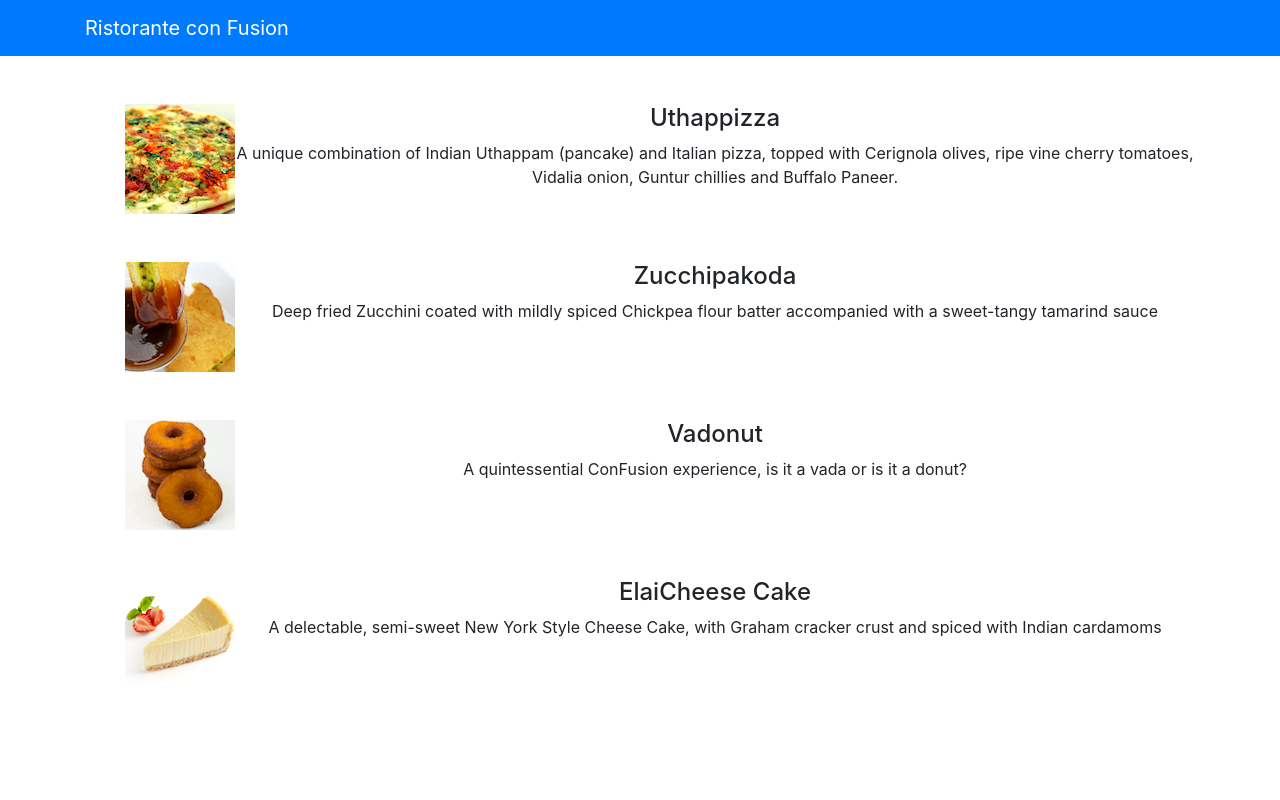
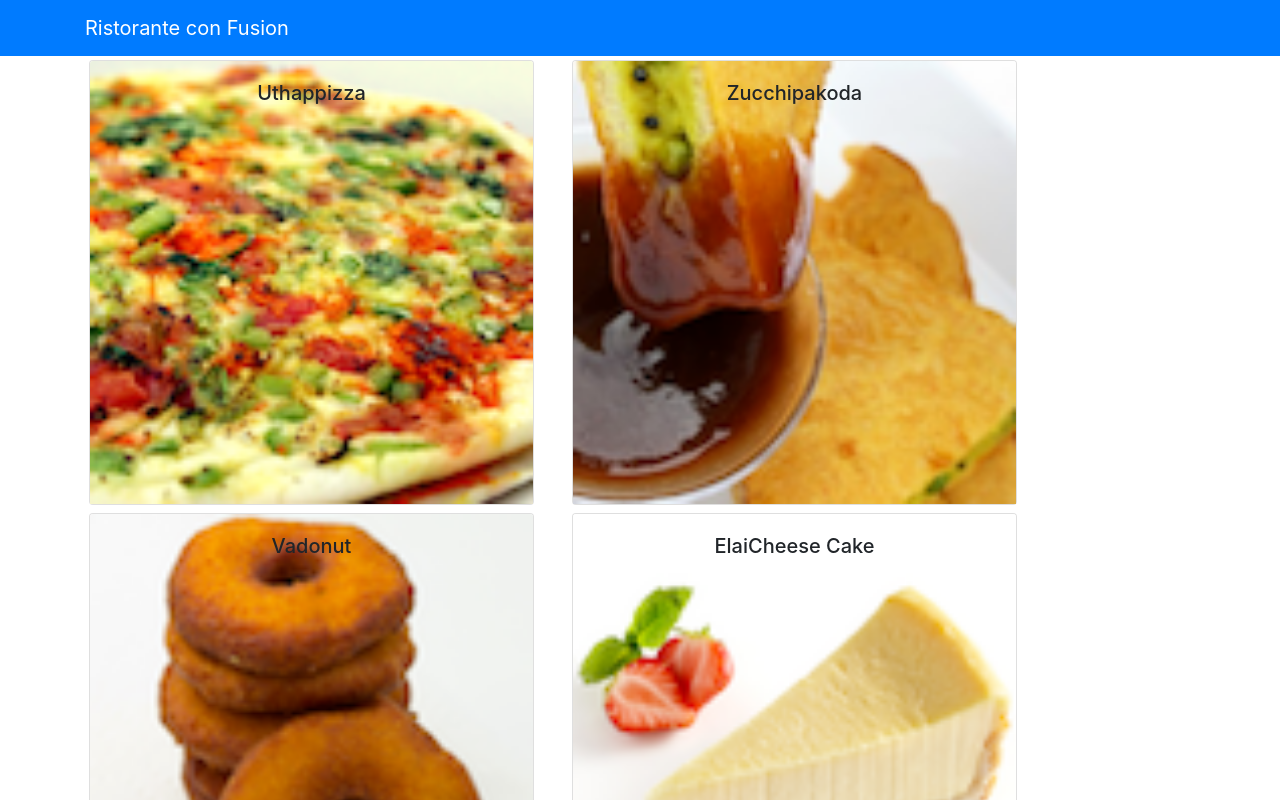
Before and after one commit to pankaj-phogat/React, a React (Create React App) app: page / in a window 1280 px wide. Shown: the top 800 px of the page. Built offline with nearby package versions, Linux system fonts and the light colour scheme.

Commit message:
assignment1 react-components

```diff
--- a/src/App.js
+++ b/src/App.js
@@ -3,9 +3,14 @@ import logo from './logo.svg';
 import Menu from './components/MenuComponent';
 import {Navbar , NavbarBrand} from 'reactstrap';
 import './App.css';
+import { DISHES } from './shared/dishes';
 
 
 class App extends Component{
+  constructor(props){
+    super(props);
+    this.state={dishes:DISHES};
+  }
   render(){
     return(
       <div className="App">
@@ -14,7 +19,7 @@ class App extends Component{
           <NavbarBrand href="/">Ristorante con Fusion</NavbarBrand>
         </div>
         </Navbar>
-        <Menu />
+        <Menu dishes={this.state.dishes} />
       </div>
     );
   }
--- /dev/null
+++ b/src/components/DishdetailComponent.js
@@ -0,0 +1,71 @@
+import React, {Component} from 'react';
+import {
+  Card, CardImg, CardText, CardBody,
+  CardTitle,CardHeader, CardImgOverlay
+} from 'reactstrap';
+
+class DishDetail extends Component{
+	constructor(props){
+		super(props);
+	}
+	renderDish(dish){
+		if(dish!=null){
+			return(
+				<div className="col-md-5 m-1">
+				<Card>
+					<CardImg top width="100%" src={dish.image} alt={dish.name} />
+					<CardBody>
+						<CardTitle>{dish.name}</CardTitle>
+						<CardText>{dish.description}</CardText>
+					</CardBody>
+				</Card>
+				</div>
+			);
+		}
+		else{
+			return(
+				<div></div>
+			);
+		}
+	}
+	renderComments(dish){
+		if(dish!=null){
+			const comments=dish.comments;
+			return(
+				<div className="col-md-5 m-1">
+					<h4 className="text-left">Comments</h4>
+					<ul className="list-unstyled text-left">
+						{
+							comments.map((review)=>{
+								var date=new Date(review.date);
+								date=date.toDateString();
+								return(
+									<li>
+										<p>{review.comment}</p>
+										<p>--<em>{review.author}</em> &nbsp; {date}</p>
+									</li>
+								);
+							})
+						}
+					</ul>
+				</div>
+			);
+		}
+		else{
+			return(
+				<div></div>
+			);
+		}
+	}
+
+	render(){
+		return(
+			<div className="row">
+			{this.renderDish(this.props.selectedDish)}
+			{this.renderComments(this.props.selectedDish)}
+			</div>
+		);
+	}
+}
+
+export default DishDetail;
--- a/src/components/MenuComponent.js
+++ b/src/components/MenuComponent.js
@@ -1,71 +1,41 @@
 import React, {Component} from 'react';
 import {Media} from 'reactstrap';
+import {
+  Card, CardImg, CardText, CardBody,
+  CardTitle,CardHeader, CardImgOverlay
+} from 'reactstrap';
+import DishDetail from './DishdetailComponent.js';
 
 class Menu extends Component{
 	constructor(props){
 		super(props);
-		this.state = {
-            dishes: [
-                {
-                  id: 0,
-                  name:'Uthappizza',
-                  image: 'assets/images/uthappizza.png',
-                  category: 'mains',
-                  label:'Hot',
-                  price:'4.99',
-                  description:'A unique combination of Indian Uthappam (pancake) and Italian pizza, topped with Cerignola olives, ripe vine cherry tomatoes, Vidalia onion, Guntur chillies and Buffalo Paneer.'                        },
-               {
-                  id: 1,
-                  name:'Zucchipakoda',
-                  image: 'assets/images/zucchipakoda.png',
-                  category: 'appetizer',
-                  label:'',
-                  price:'1.99',
-                  description:'Deep fried Zucchini coated with mildly spiced Chickpea flour batter accompanied with a sweet-tangy tamarind sauce'                        },
-               {
-                  id: 2,
-                  name:'Vadonut',
-                  image: 'assets/images/vadonut.png',
-                  category: 'appetizer',
-                  label:'New',
-                  price:'1.99',
-                  description:'A quintessential ConFusion experience, is it a vada or is it a donut?'                        },
-               {
-                  id: 3,
-                  name:'ElaiCheese Cake',
-                  image: 'assets/images/elaicheesecake.png',
-                  category: 'dessert',
-                  label:'',
-                  price:'2.99',
-                  description:'A delectable, semi-sweet New York Style Cheese Cake, with Graham cracker crust and spiced with Indian cardamoms'                        }
-               ]
-        };
+		this.state={
+			selectedDish:null
+		}
 	}
-
+	onDishSelect(dish){
+		this.setState({selectedDish:dish})
+	}
 	render(){
-		const menu=this.state.dishes.map((dish)=>{
+		const menu=this.props.dishes.map((dish)=>{
 			return(
-				<div key={dish.id} className="col-12 mt-5">
-					<Media tag="li">
-						<Media left middle>
-							<Media object src={dish.image} alt={dish.name} />
-						</Media>
-						<Media body>
-							<Media heading> {dish.name} </Media>
-							<p> {dish.description} </p>
-						</Media>
-					</Media>
-				</div>
+				<div key={dish.id} className="col-12 col-md-5 m-1">
+				<Card onClick={()=>this.onDishSelect(dish)}>
+        			<CardImg top width="100%" src={dish.image} alt={dish.name} />
+        			<CardImgOverlay>
+        				<CardTitle><h5>{dish.name}</h5></CardTitle>
+        			</CardImgOverlay>
+      			</Card>
+    			</div>
 			);
 		});
 
 		return(
 			<div className="container">
 				<div className="row">
-					<Media list>
-						{menu}
-					</Media>
+					{menu}
 				</div>
+				<DishDetail selectedDish={this.state.selectedDish} />
 			</div>
 		);
 	}
--- /dev/null
+++ b/src/shared/dishes.js
@@ -0,0 +1,186 @@
+export const DISHES =
+    [
+        {
+        id: 0,
+        name:'Uthappizza',
+        image: 'assets/images/uthappizza.png',
+        category: 'mains',
+        label:'Hot',
+        price:'4.99',
+        description:'A unique combination of Indian Uthappam (pancake) and Italian pizza, topped with Cerignola olives, ripe vine cherry tomatoes, Vidalia onion, Guntur chillies and Buffalo Paneer.',
+        comments: [
+            {
+            id: 0,
+            rating: 5,
+            comment: "Imagine all the eatables, living in conFusion!",
+            author: "John Lemon",
+            date: "2012-10-16T17:57:28.556094Z"
+            },
+            {
+            id: 1,
+            rating: 4,
+            comment: "Sends anyone to heaven, I wish I could get my mother-in-law to eat it!",
+            author: "Paul McVites",
+            date: "2014-09-05T17:57:28.556094Z"
+            },
+            {
+            id: 2,
+            rating: 3,
+            comment: "Eat it, just eat it!",
+            author: "Michael Jaikishan",
+            date: "2015-02-13T17:57:28.556094Z"
+            },
+            {
+            id: 3,
+            rating: 4,
+            comment: "Ultimate, Reaching for the stars!",
+            author: "Ringo Starry",
+            date: "2013-12-02T17:57:28.556094Z"
+            },
+            {
+            id: 4,
+            rating: 2,
+            comment: "It's your birthday, we're gonna party!",
+            author: "25 Cent",
+            date: "2011-12-02T17:57:28.556094Z"
+            }
+        ]                        },
+        {
+        id: 1,
+        name:'Zucchipakoda',
+        image: 'assets/images/zucchipakoda.png',
+        category: 'appetizer',
+        label:'',
+        price:'1.99',
+        description:'Deep fried Zucchini coated with mildly spiced Chickpea flour batter accompanied with a sweet-tangy tamarind sauce',
+        comments: [
+            {
+            id: 0,
+            rating: 5,
+            comment: "Imagine all the eatables, living in conFusion!",
+            author: "John Lemon",
+            date: "2012-10-16T17:57:28.556094Z"
+            },
+            {
+            id: 1,
+            rating: 4,
+            comment: "Sends anyone to heaven, I wish I could get my mother-in-law to eat it!",
+            author: "Paul McVites",
+            date: "2014-09-05T17:57:28.556094Z"
+            },
+            {
+            id: 2,
+            rating: 3,
+            comment: "Eat it, just eat it!",
+            author: "Michael Jaikishan",
+            date: "2015-02-13T17:57:28.556094Z"
+            },
+            {
+            id: 3,
+            rating: 4,
+            comment: "Ultimate, Reaching for the stars!",
+            author: "Ringo Starry",
+            date: "2013-12-02T17:57:28.556094Z"
+            },
+            {
+            id: 4,
+            rating: 2,
+            comment: "It's your birthday, we're gonna party!",
+            author: "25 Cent",
+            date: "2011-12-02T17:57:28.556094Z"
+            }
+        ]
+        },
+        {
+        id: 2,
+        name:'Vadonut',
+        image: 'assets/images/vadonut.png',
+        category: 'appetizer',
+        label:'New',
+        price:'1.99',
+        description:'A quintessential ConFusion experience, is it a vada or is it a donut?',
+        comments: [
+            {
+            id: 0,
+            rating: 5,
+            comment: "Imagine all the eatables, living in conFusion!",
+            author: "John Lemon",
+            date: "2012-10-16T17:57:28.556094Z"
+            },
+            {
+            id: 1,
+            rating: 4,
+            comment: "Sends anyone to heaven, I wish I could get my mother-in-law to eat it!",
+            author: "Paul McVites",
+            date: "2014-09-05T17:57:28.556094Z"
+            },
+            {
+            id: 2,
+            rating: 3,
+            comment: "Eat it, just eat it!",
+            author: "Michael Jaikishan",
+            date: "2015-02-13T17:57:28.556094Z"
+            },
+            {
+            id: 3,
+            rating: 4,
+            comment: "Ultimate, Reaching for the stars!",
+            author: "Ringo Starry",
+            date: "2013-12-02T17:57:28.556094Z"
+            },
+            {
+            id: 4,
+            rating: 2,
+            comment: "It's your birthday, we're gonna party!",
+            author: "25 Cent",
+            date: "2011-12-02T17:57:28.556094Z"
+            }
+        ]
+        },
+        {
+        id: 3,
+        name:'ElaiCheese Cake',
+        image: 'assets/images/elaicheesecake.png',
+        category: 'dessert',
+        label:'',
+        price:'2.99',
+        description:'A delectable, semi-sweet New York Style Cheese Cake, with Graham cracker crust and spiced with Indian cardamoms',
+        comments: [
+            {
+            id: 0,
+            rating: 5,
+            comment: "Imagine all the eatables, living in conFusion!",
+            author: "John Lemon",
+            date: "2012-10-16T17:57:28.556094Z"
+            },
+            {
+            id: 1,
+            rating: 4,
+            comment: "Sends anyone to heaven, I wish I could get my mother-in-law to eat it!",
+            author: "Paul McVites",
+            date: "2014-09-05T17:57:28.556094Z"
+            },
+            {
+            id: 2,
+            rating: 3,
+            comment: "Eat it, just eat it!",
+            author: "Michael Jaikishan",
+            date: "2015-02-13T17:57:28.556094Z"
+            },
+            {
+            id: 3,
+            rating: 4,
+            comment: "Ultimate, Reaching for the stars!",
+            author: "Ringo Starry",
+            date: "2013-12-02T17:57:28.556094Z"
+            },
+            {
+            id: 4,
+            rating: 2,
+            comment: "It's your birthday, we're gonna party!",
+            author: "25 Cent",
+            date: "2011-12-02T17:57:28.556094Z"
+            }
+        ]
+        }
+    ];
```
